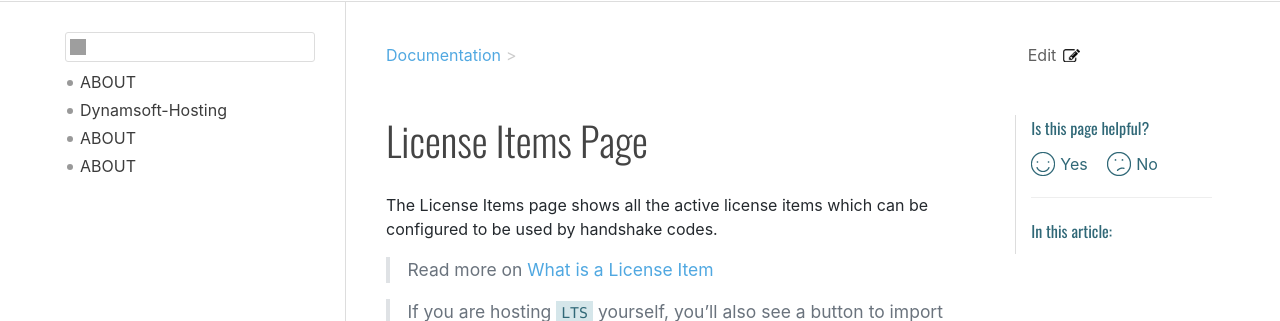
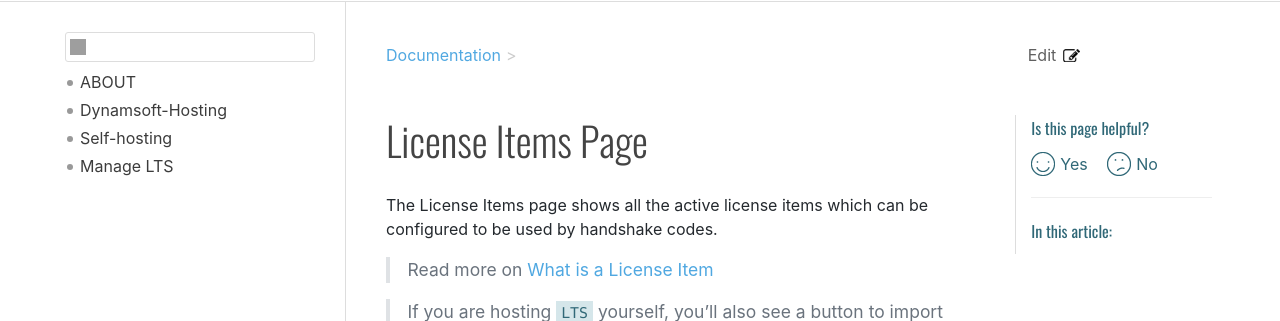
Before and after one commit to dynamsoft-docs/license-server-docs, a Jekyll site: the page built from common/licenseItems.md, in a window 1280 px wide, cut to the strip 123-444 px from the top of the page. Built offline with Jekyll 4.4.1, drawn with Linux system fonts in a browser that asks for light colours; comment, search, counter and statistics services are not loaded; grey boxes are pictures that could not be loaded.

Commit message:
2020111003

```diff
--- a/_includes/sidelist-managelts/index.html
+++ b/_includes/sidelist-managelts/index.html
@@ -1,10 +1,10 @@
-<li><a href="{{ site.selfhosting }}managelts.html" class="otherLinkColour">ABOUT</a>
+<li><a href="{{ site.selfhosting }}managelts.html" class="otherLinkColour">Manage LTS</a>
     <ul>
-        {%- if page.url contains '/selfhosting/' -%}
-        <li><a href="{{ site.selfhosting }}ltsonwindows.html" class="otherLinkColour">Install LTS on Windows</a></li>
-        <li><a href="{{ site.selfhosting }}ltsonlinux.html" class="otherLinkColour">Install LTS on Linux</a></li>
-        <li><a href="{{ site.selfhosting }}usagealerts.html" class="otherLinkColour">Usage Alerts</a></li>
-        <li><a href="{{ site.selfhosting }}security.html" class="otherLinkColour">Security</a></li>
+        {%- if page.url contains '/common/' -%}
+        <li><a href="{{ site.common }}licenseitems.html" class="otherLinkColour">License Items</a></li>
+        <li><a href="{{ site.common }}handshakecodes.html" class="otherLinkColour">Handshake Codes</a></li>
+        <li><a href="{{ site.common }}statistics.html" class="otherLinkColour">Statistics</a></li>
+        <li><a href="{{ site.common }}mechanism.html" class="otherLinkColour">Mechanism</a></li>
         {%- endif -%}
     </ul>
 </li>
--- a/_includes/sidelist-selfhosting/index.html
+++ b/_includes/sidelist-selfhosting/index.html
@@ -1,10 +1,10 @@
-<li><a href="{{ site.selfhosting }}index.html" class="otherLinkColour">ABOUT</a>
+<li><a href="{{ site.selfhosting }}index.html" class="otherLinkColour">Self-hosting</a>
     <ul>
-        {%- if page.url contains '/common/' -%}
-        <li><a href="{{ site.common }}licenseitems.html" class="otherLinkColour">License Items</a></li>
-        <li><a href="{{ site.common }}handshakecodes.html" class="otherLinkColour">Handshake Codes</a></li>
-        <li><a href="{{ site.common }}statistics.html" class="otherLinkColour">Statistics</a></li>
-        <li><a href="{{ site.common }}mechanism.html" class="otherLinkColour">Mechanism</a></li>
+        {%- if page.url contains '/selfhosting/' -%}
+        <li><a href="{{ site.selfhosting }}ltsonwindows.html" class="otherLinkColour">Install LTS on Windows</a></li>
+        <li><a href="{{ site.selfhosting }}ltsonlinux.html" class="otherLinkColour">Install LTS on Linux</a></li>
+        <li><a href="{{ site.selfhosting }}usagealerts.html" class="otherLinkColour">Usage Alerts</a></li>
+        <li><a href="{{ site.selfhosting }}security.html" class="otherLinkColour">Security</a></li>
         {%- endif -%}
     </ul>
 </li>
```
